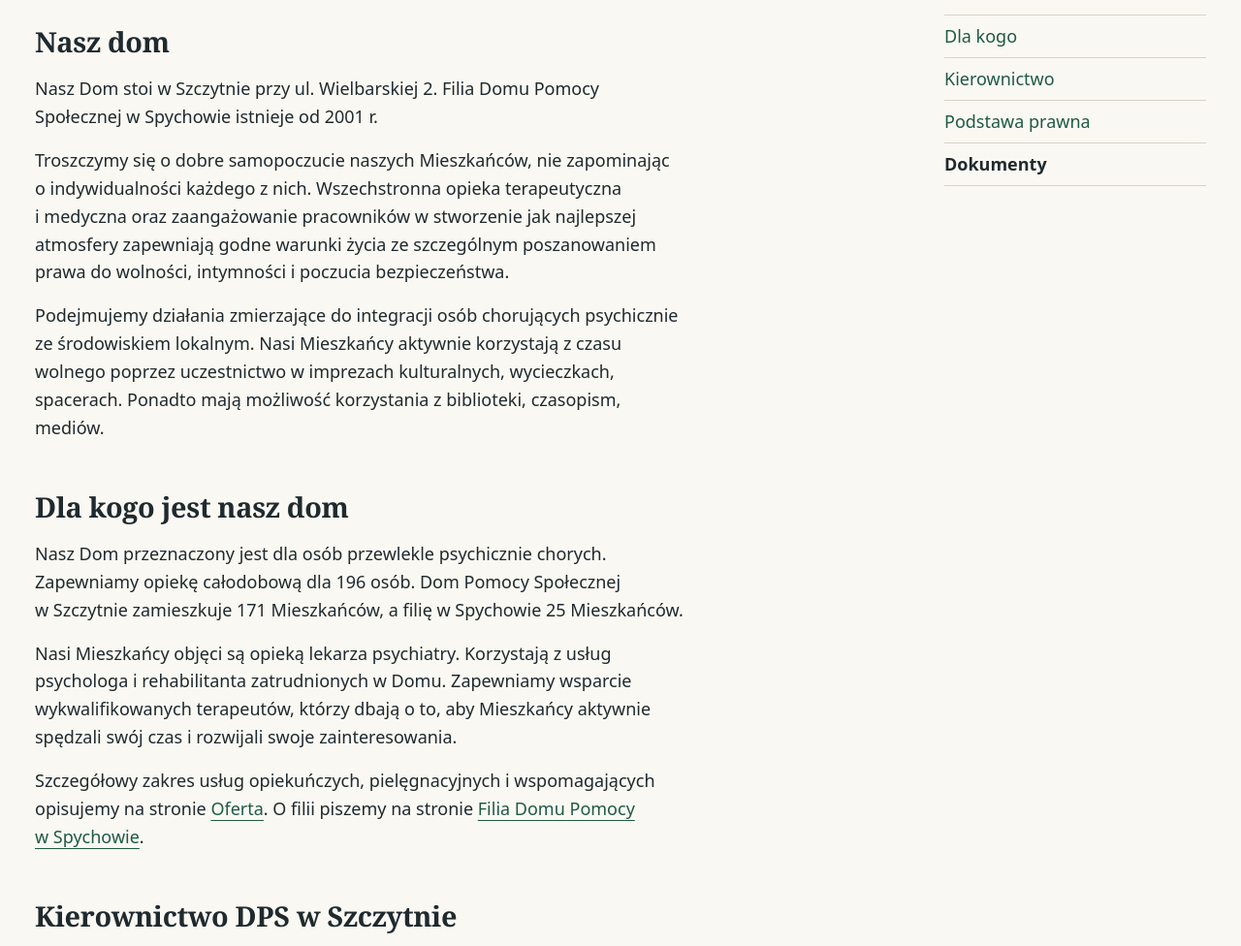
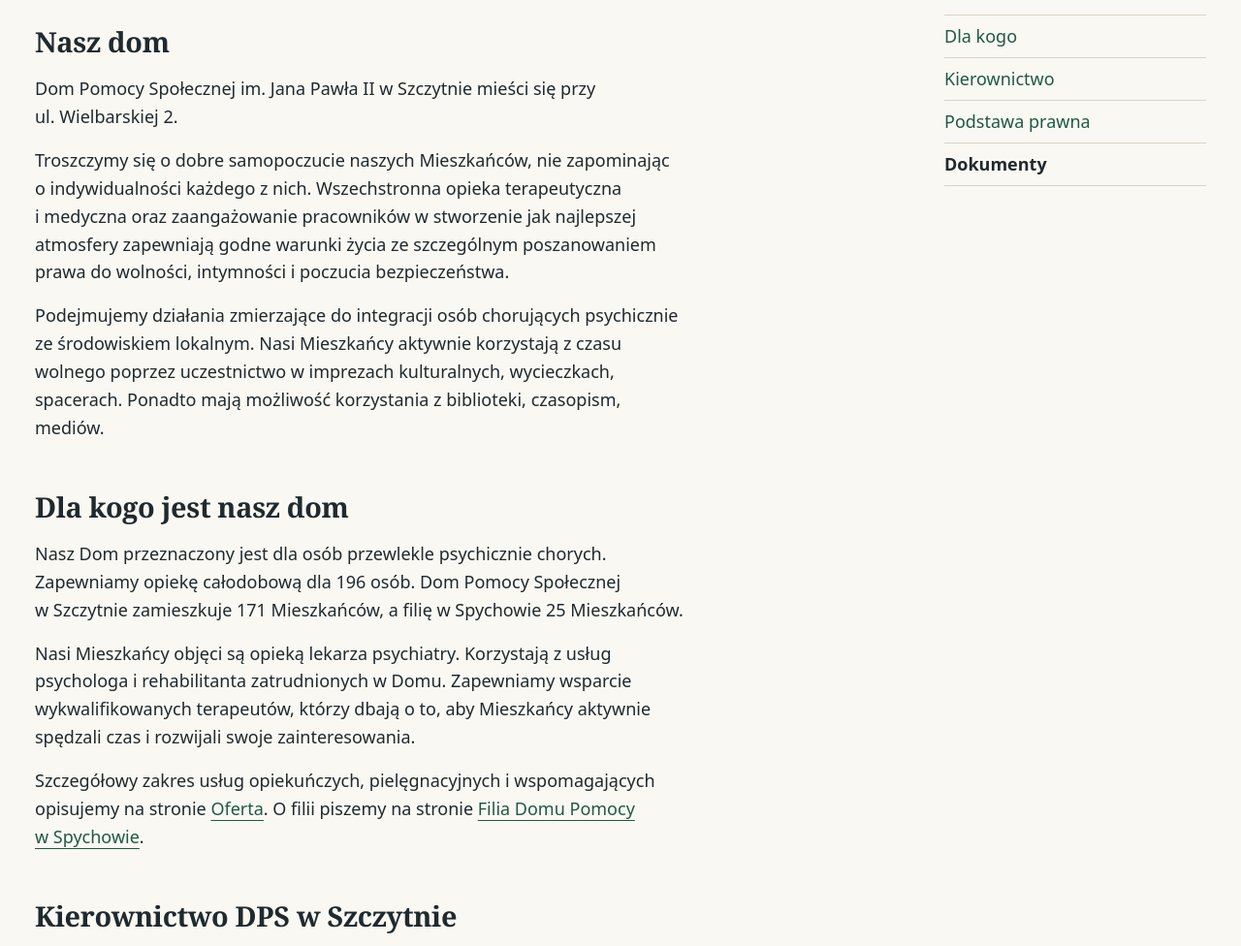
Before and after one commit to 1nto5/dps-www, an Astro site: page /o-domu in a window 1280 px wide. Shown: the part 190-1166 px from the top of the page at 97% size. Built offline with nearby package versions, Linux system fonts and the light colour scheme; Astro itself is replaced by a stand-in of ours; a web font is replaced by a local one.

Commit message:
O nas: the Dom's own wording for the opening sentence and the therapists' paragraph
Dorota's printout has these uncoloured but worded differently from the
page; her wording wins.

```diff
--- a/src/pages/o-domu.astro
+++ b/src/pages/o-domu.astro
@@ -79,8 +79,7 @@ const legalBasis = [
     <div class="prose">
       <h2 id="nasz-dom">Nasz dom</h2>
       <p>
-        Nasz Dom stoi w Szczytnie przy ul. Wielbarskiej 2. Filia Domu Pomocy Społecznej
-        w Spychowie istnieje od 2001 r.
+        Dom Pomocy Społecznej im. Jana Pawła II w Szczytnie mieści się przy ul. Wielbarskiej 2.
       </p>
       <p>
         Troszczymy się o dobre samopoczucie naszych Mieszkańców, nie zapominając
@@ -105,7 +104,7 @@ const legalBasis = [
       <p>
         Nasi Mieszkańcy objęci są opieką lekarza psychiatry. Korzystają z usług psychologa
         i rehabilitanta zatrudnionych w Domu. Zapewniamy wsparcie wykwalifikowanych terapeutów,
-        którzy dbają o to, aby Mieszkańcy aktywnie spędzali swój czas i rozwijali swoje
+        którzy dbają o to, aby Mieszkańcy aktywnie spędzali czas i rozwijali swoje
         zainteresowania.
       </p>
       <p>
```
